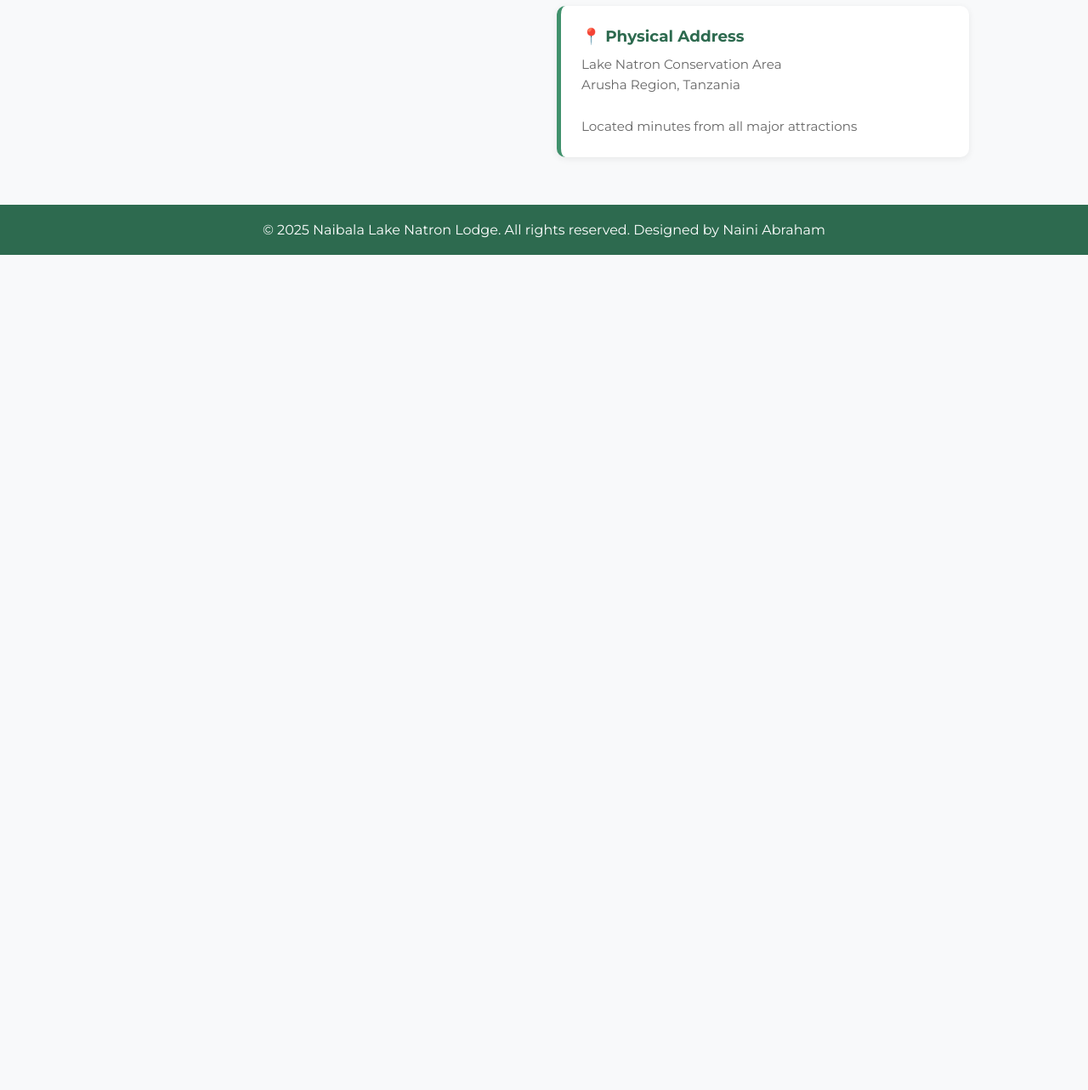
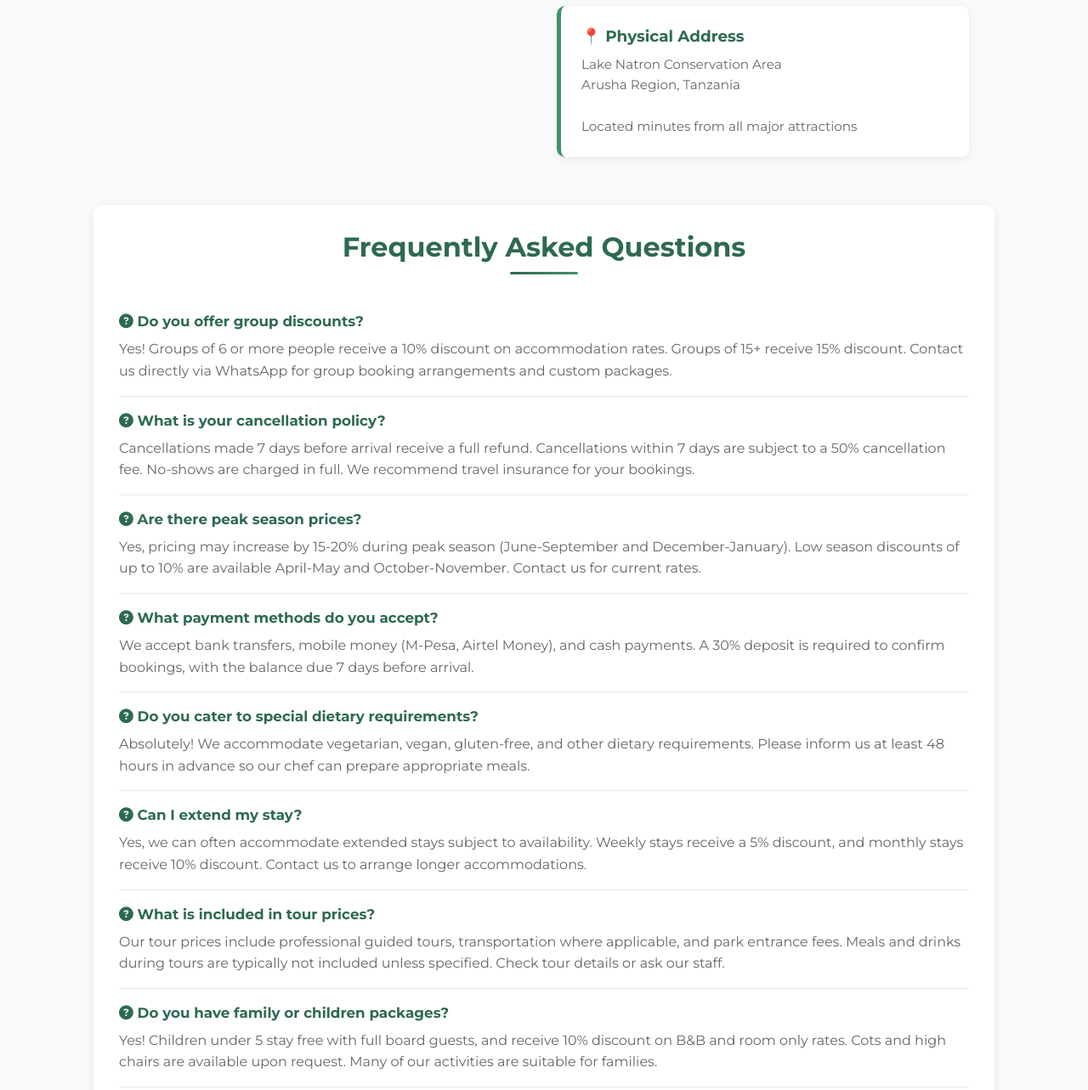
Before and after one commit to Lomelock/Guest-House-Project, a plain HTML site: page index.html in a window 1280 px wide. Shown: the part 4071-5354 px from the top of the page at 85% size. Before the commit the page ends 4371 px from the top, so only its background shows below. Drawn offline with Linux system fonts and the light colour scheme.

Commit message:
Add FAQ section to enhance user experience and provide essential information

```diff
--- a/index.html
+++ b/index.html
@@ -301,6 +301,34 @@
             color: #fff;
             margin-top: 40px;
         }
+        .faq-section {
+            background: #fff;
+            border-radius: 12px;
+            padding: 30px;
+            margin: 40px auto;
+            max-width: 1000px;
+            box-shadow: 0 2px 8px rgba(0,0,0,0.07);
+        }
+        .faq-section h2 {
+            font-size: 2rem;
+            color: #2d6a4f;
+            margin-top: 0;
+        }
+        .faq-item {
+            margin-bottom: 18px;
+            border-bottom: 1px solid #e8e8e8;
+            padding-bottom: 16px;
+        }
+        .faq-item h4 {
+            color: #2d6a4f;
+            margin: 0 0 10px 0;
+            font-size: 1.05rem;
+        }
+        .faq-item p {
+            color: #666;
+            margin: 0;
+            line-height: 1.6;
+        }
         .hamburger {
             display: none;
             position: absolute;
@@ -543,6 +571,66 @@
             </div>
         </div>
 
+        <!-- FAQ SECTION (copied from pricing page) -->
+        <div class="faq-section">
+            <h2>Frequently Asked Questions</h2>
+
+            <div class="faq-item">
+                <h4><i class="fas fa-question-circle"></i> Do you offer group discounts?</h4>
+                <p>
+                    Yes! Groups of 6 or more people receive a 10% discount on accommodation rates. Groups of 15+ receive 15% discount. Contact us directly via WhatsApp for group booking arrangements and custom packages.
+                </p>
+            </div>
+
+            <div class="faq-item">
+                <h4><i class="fas fa-question-circle"></i> What is your cancellation policy?</h4>
+                <p>
+                    Cancellations made 7 days before arrival receive a full refund. Cancellations within 7 days are subject to a 50% cancellation fee. No-shows are charged in full. We recommend travel insurance for your bookings.
+                </p>
+            </div>
+
+            <div class="faq-item">
+                <h4><i class="fas fa-question-circle"></i> Are there peak season prices?</h4>
+                <p>
+                    Yes, pricing may increase by 15-20% during peak season (June-September and December-January). Low season discounts of up to 10% are available April-May and October-November. Contact us for current rates.
+                </p>
+            </div>
+
+            <div class="faq-item">
+                <h4><i class="fas fa-question-circle"></i> What payment methods do you accept?</h4>
+                <p>
+                    We accept bank transfers, mobile money (M-Pesa, Airtel Money), and cash payments. A 30% deposit is required to confirm bookings, with the balance due 7 days before arrival.
+                </p>
+            </div>
+
+            <div class="faq-item">
+                <h4><i class="fas fa-question-circle"></i> Do you cater to special dietary requirements?</h4>
+                <p>
+                    Absolutely! We accommodate vegetarian, vegan, gluten-free, and other dietary requirements. Please inform us at least 48 hours in advance so our chef can prepare appropriate meals.
+                </p>
+            </div>
+
+            <div class="faq-item">
+                <h4><i class="fas fa-question-circle"></i> Can I extend my stay?</h4>
+                <p>
+                    Yes, we can often accommodate extended stays subject to availability. Weekly stays receive a 5% discount, and monthly stays receive 10% discount. Contact us to arrange longer accommodations.
+                </p>
+            </div>
+
+            <div class="faq-item">
+                <h4><i class="fas fa-question-circle"></i> What is included in tour prices?</h4>
+                <p>
+                    Our tour prices include professional guided tours, transportation where applicable, and park entrance fees. Meals and drinks during tours are typically not included unless specified. Check tour details or ask our staff.
+                </p>
+            </div>
+
+            <div class="faq-item">
+                <h4><i class="fas fa-question-circle"></i> Do you have family or children packages?</h4>
+                <p>
+                    Yes! Children under 5 stay free with full board guests, and receive 10% discount on B&B and room only rates. Cots and high chairs are available upon request. Many of our activities are suitable for families.
+                </p>
+            </div>
+        </div>
 
     </section>
     <footer>
```
